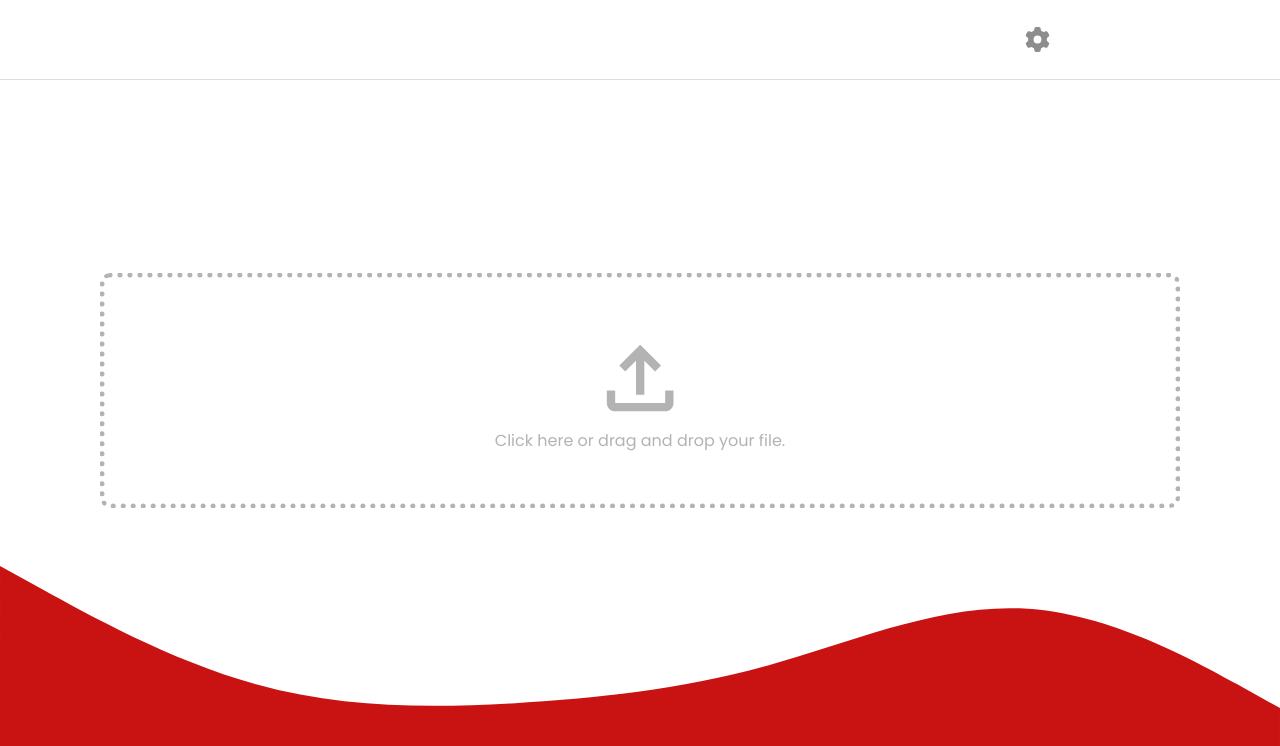
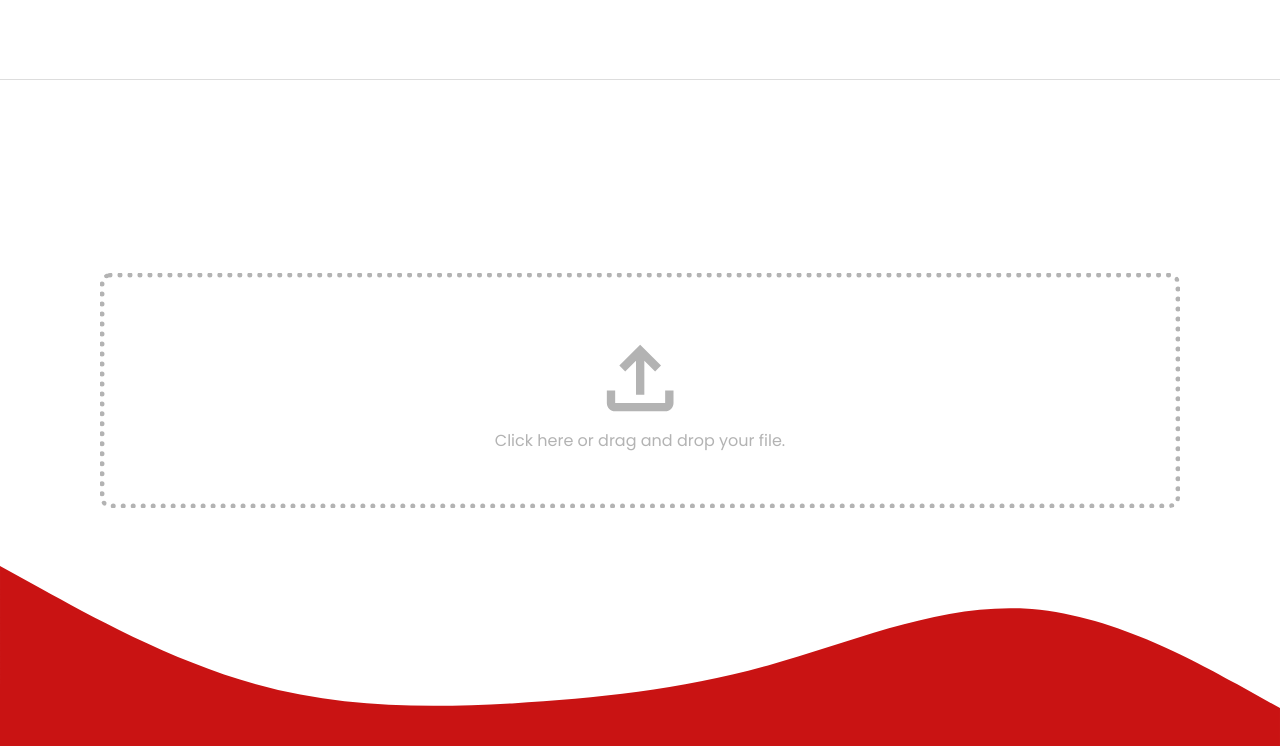
Before and after one commit to fractalxg/portfolio-generative-ai, a React (Vite) app in the folder frontend/: page / in a window 1280 px wide. Shown: the top 746 px of the page. Built offline with nearby package versions, Linux system fonts and the light colour scheme.

Commit message:
feat: header config icon visibility

```diff
--- a/frontend/components/Body.jsx
+++ b/frontend/components/Body.jsx
@@ -5,7 +5,7 @@ import { SlReload } from "react-icons/sl";
 import { useState, useEffect } from "react";
 import axios from "axios";
 
-const Body = () => {
+const Body = ({ setConfigVisibility }) => {
   const [dragAndDropText, setDragAndDropText] = useState("");
   const [promptResponse, setPromptResponse] = useState("");
   const [promptValue, setPromptValue] = useState("");
@@ -22,7 +22,7 @@ const Body = () => {
           promptData: dragAndDropText,
           promptValue: promptValue,
         }
-      )
+      );
       setPromptResponse(getPromptResponse);
       setGeneratedAnswearVisibility(true);
     }
@@ -45,7 +45,9 @@ const Body = () => {
   };
 
   useEffect(() => {
-    dragAndDropText.length > 1 ? setDragAndDropVisibility(false) : null;
+    dragAndDropText.length > 1
+      ? (setDragAndDropVisibility(false), setConfigVisibility(true))
+      : null;
   }, [dragAndDropText]);
 
   return (
--- a/frontend/components/Header.jsx
+++ b/frontend/components/Header.jsx
@@ -1,11 +1,11 @@
 import "./Header.css";
 import { FaGear } from "react-icons/fa6";
 
-const Header = () => {
+const Header = ({ configVisibility }) => {
   return (
     <div className="header-container">
       <div className="header-content">
-        <FaGear className="header-icon" />
+        {configVisibility ? <FaGear className="header-icon" /> : null}
       </div>
     </div>
   );
--- a/frontend/routes/Home.jsx
+++ b/frontend/routes/Home.jsx
@@ -2,12 +2,15 @@ import Body from "../components/Body"
 import Footer from "../components/Footer"
 import Header from "../components/Header"
 import "./Home.css"
+import { useState } from "react";
 
 const Home = () => {
+  const [configVisibility, setConfigVisibility] = useState(false)
+
   return (
     <div className="home-container">
-        <Header />
-        <Body />
+        <Header configVisibility={configVisibility}/>
+        <Body setConfigVisibility={setConfigVisibility}/>
         <Footer />
     </div>
   )
```
